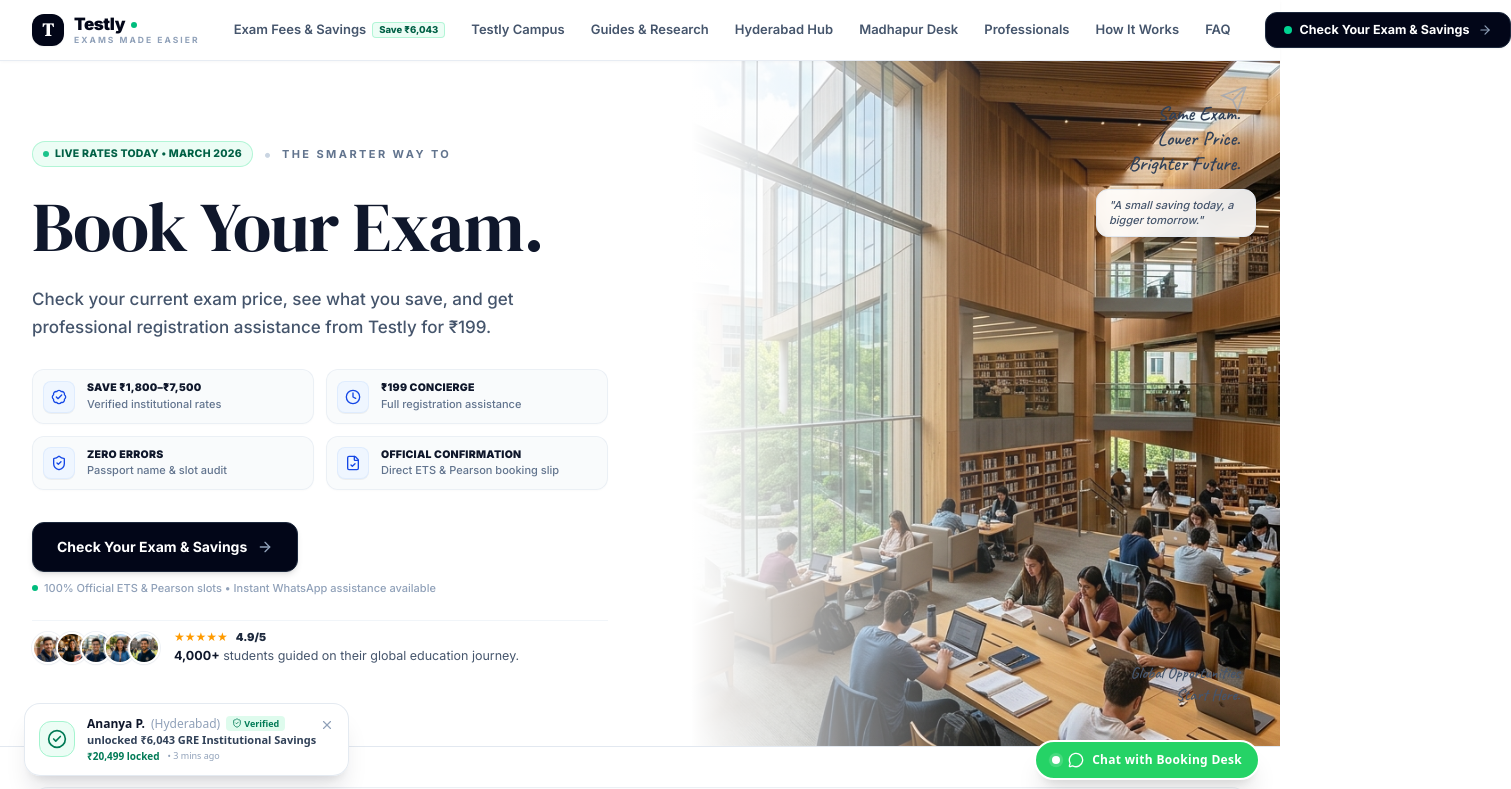
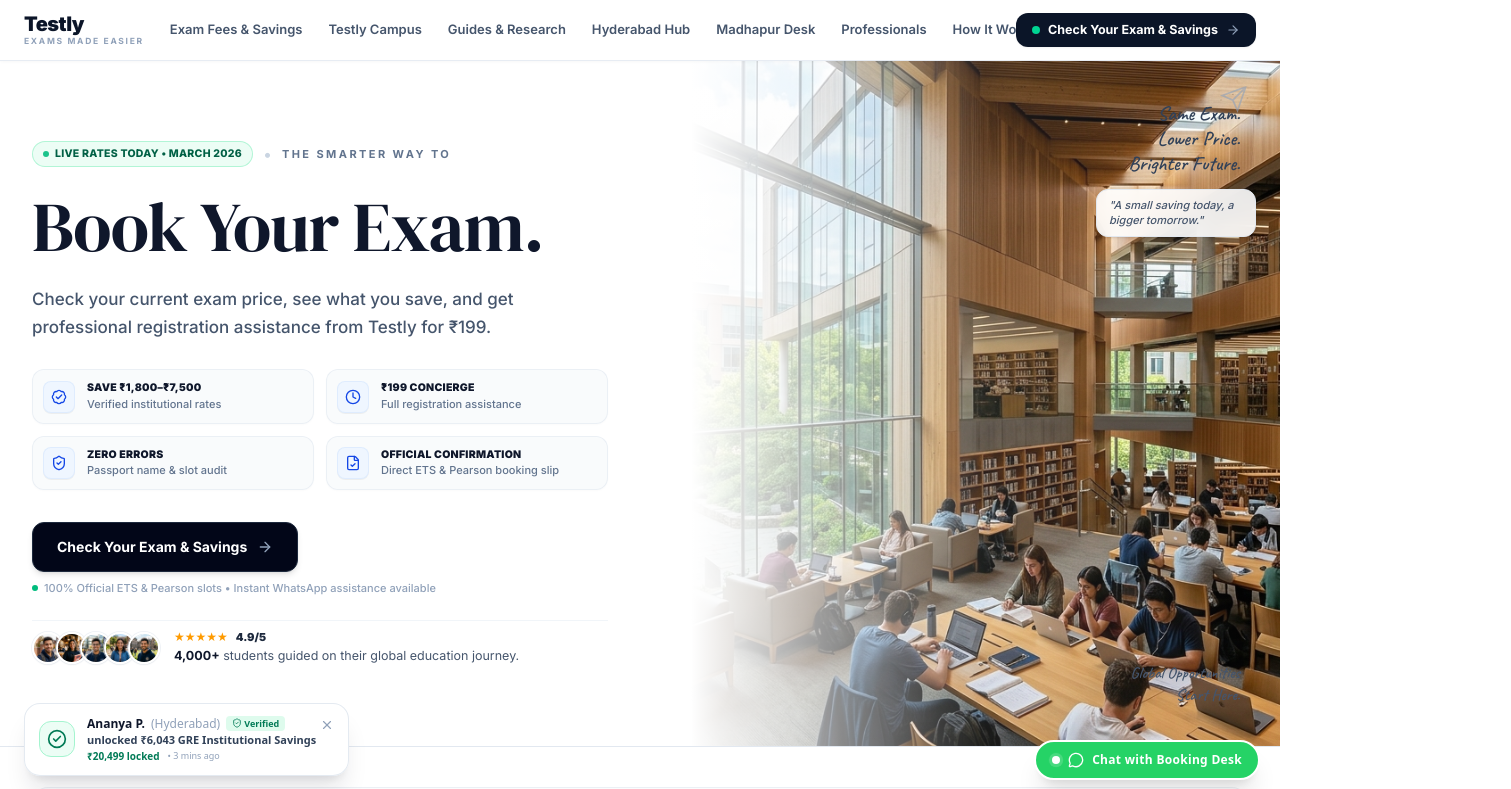
Before and after one commit to rahulbathula04/testly, a React (Vite) app: page / in a window 1280 px wide. Shown: the top 789 px of the page, 1511 px wide, since content can reach past the window. Built offline with nearby package versions, Linux system fonts and the light colour scheme.

Commit message:
fix: eliminate horizontal overflow, match exact navbar reference dimensions, and update support phone to 9347379041

```diff
--- a/index.html
+++ b/index.html
@@ -54,7 +54,7 @@
       "url": "https://testly.in/",
       "logo": "https://testly.in/favicon.svg",
       "description": "Professional candidate services and exam registration advisory providing discounted official exam vouchers and zero-defect registration assistance for Indian students.",
-      "telephone": "+91-9876543210",
+      "telephone": "+91-9347379041",
       "areaServed": {
         "@type": "Country",
         "name": "India"
--- a/src/App.jsx
+++ b/src/App.jsx
@@ -155,11 +155,11 @@
       case 'home':
       default:
         return (
-          <div className="min-h-screen bg-white flex flex-col font-[Inter,system-ui,sans-serif] antialiased">
+          <div className="min-h-screen bg-white flex flex-col font-[Inter,system-ui,sans-serif] antialiased w-full max-w-full overflow-x-hidden">
             {/* Navigation */}
             <Navbar onOpenBooking={handleOpenFunnel} onNavigate={navigate} />
 
-            <main className="flex-grow">
+            <main className="flex-grow w-full max-w-full overflow-x-hidden">
               {/* 1. HERO — The Smarter Way to Book Your Exam */}
               <Hero onBookTest={handleOpenFunnel} />
 
--- a/src/components/ExitIntentModal.jsx
+++ b/src/components/ExitIntentModal.jsx
@@ -57,7 +57,7 @@
     }
   };
 
-  const waHoldUrl = `https://wa.me/919876543210?text=${encodeURIComponent(
+  const waHoldUrl = `https://wa.me/919347379041?text=${encodeURIComponent(
     'Hi Testly! Please hold today’s institutional discount rate for me before daily quota resets.'
   )}`;
 
--- a/src/components/FAQSection.jsx
+++ b/src/components/FAQSection.jsx
@@ -27,7 +27,7 @@
     setOpenIdx(openIdx === i ? null : i);
   };
 
-  const waUrl = `https://wa.me/919302333144?text=${encodeURIComponent(
+  const waUrl = `https://wa.me/919347379041?text=${encodeURIComponent(
     'Hi Testly! I have a question about exam booking and registration assistance.'
   )}`;
 
@@ -123,7 +123,7 @@
             </a>
 
             <div className="pt-2 border-t border-slate-100 text-[10.5px] text-slate-400 font-medium space-y-0.5">
-              <p>Direct: <span className="font-bold text-slate-700">+91 9302 333 144</span></p>
+              <p>Direct: <span className="font-bold text-slate-700">+91 93473 79041</span></p>
               <p>Mon – Sat, 9:00 AM – 9:00 PM IST</p>
             </div>
           </div>
--- a/src/components/Hero.jsx
+++ b/src/components/Hero.jsx
@@ -18,7 +18,7 @@
 
 export default function Hero({ onBookTest }) {
   return (
-    <section className="relative bg-white border-b border-slate-200 overflow-hidden min-h-[520px]">
+    <section className="relative bg-white border-b border-slate-200 overflow-hidden min-h-[520px] w-full max-w-full">
 
       {/* ── Right-side photo panel ── */}
       <div className="absolute inset-y-0 right-0 w-[46%] hidden lg:block">
--- a/src/components/LeadCaptureModal.jsx
+++ b/src/components/LeadCaptureModal.jsx
@@ -60,7 +60,7 @@
     onClose();
   };
 
-  const directWaUrl = `https://wa.me/919876543210?text=${encodeURIComponent(
+  const directWaUrl = `https://wa.me/919347379041?text=${encodeURIComponent(
     `Hi Testly! I want to check exam slot availability for ${exam} (${timing}) and lock in the ₹${currentPricing.testlyPrice.toLocaleString('en-IN')} rate with ₹199 Concierge.`
   )}`;
 
@@ -290,7 +290,7 @@
               </div>
 
               <a
-                href={`https://wa.me/919876543210?text=${encodeURIComponent(`Hi Testly! I just submitted my booking request for ${exam} (${name}). Please share available test slots.`)}`}
+                href={`https://wa.me/919347379041?text=${encodeURIComponent(`Hi Testly! I just submitted my booking request for ${exam} (${name}). Please share available test slots.`)}`}
                 target="_blank"
                 rel="noopener noreferrer"
                 className="w-full bg-[#25D366] hover:bg-[#128C7E] text-white font-bold text-xs py-3 px-4 rounded-xl flex items-center justify-center gap-2 shadow-md transition-all"
--- a/src/components/MobileStickyBar.jsx
+++ b/src/components/MobileStickyBar.jsx
@@ -41,7 +41,7 @@
 
       <div className="flex items-center gap-1.5 shrink-0">
         <a
-          href={`https://wa.me/919876543210?text=${encodeURIComponent('Hi Testly! I want to check exam slot availability and save on my exam fee.')}`}
+          href={`https://wa.me/919347379041?text=${encodeURIComponent('Hi Testly! I want to check exam slot availability and save on my exam fee.')}`}
           target="_blank"
           rel="noopener noreferrer"
           className="p-2.5 rounded-xl bg-[#25D366]/15 text-[#128C7E] border border-[#25D366]/40 flex items-center justify-center"
--- a/src/components/Navbar.jsx
+++ b/src/components/Navbar.jsx
@@ -2,7 +2,7 @@
 import { ArrowRight, Menu, X, ShieldCheck, ChevronDown, Sparkles } from 'lucide-react';
 
 const NAV_ITEMS = [
-  { label: 'Exam Fees & Savings', href: '/exam-fees', badge: 'Save ₹6,043' },
+  { label: 'Exam Fees & Savings', href: '/exam-fees' },
   { label: 'Testly Campus', href: '/campus' },
   { label: 'Guides & Research', href: '/guides' },
   { label: 'Hyderabad Hub', href: '/locations/hyderabad' },
@@ -38,62 +38,48 @@
   };
 
   return (
-    <header className="sticky top-0 z-50 bg-white/85 backdrop-blur-xl border-b border-slate-200/80 shadow-[0_1px_3px_rgba(15,23,42,0.03)] transition-all">
-      <div className="max-w-7xl mx-auto px-4 sm:px-6 lg:px-8 h-15 flex items-center justify-between gap-3 xl:gap-6">
+    <header className="sticky top-0 z-50 bg-white/90 backdrop-blur-xl border-b border-slate-200/80 shadow-[0_1px_3px_rgba(15,23,42,0.03)] transition-all w-full overflow-x-clip">
+      <div className="max-w-7xl mx-auto px-3 sm:px-5 lg:px-6 h-15 flex items-center justify-between gap-1.5 xl:gap-4 w-full">
 
         {/* ── Brand Logo ── */}
         <a
           href="/"
           onClick={(e) => handleClick(e, '/')}
-          className="flex items-center gap-2.5 shrink-0 select-none group cursor-pointer"
+          className="flex items-center gap-2 shrink-0 select-none group cursor-pointer"
         >
-          <div className="w-8 h-8 rounded-xl bg-slate-950 flex items-center justify-center text-white shadow-xs group-hover:scale-105 transition-transform">
-            <span style={{ fontFamily: "'DM Serif Display', serif" }} className="text-lg font-black leading-none">
-              T
+          <div className="flex flex-col justify-center">
+            <span className="text-[20px] font-black text-[#0B1528] tracking-tight leading-none">
+              Testly
             </span>
-          </div>
-
-          <div className="flex flex-col justify-center">
-            <div className="flex items-center gap-1.5 leading-tight">
-              <span className="text-[17px] font-black text-slate-950 tracking-tight">
-                Testly
-              </span>
-              <span className="w-1.5 h-1.5 rounded-full bg-emerald-500" />
-            </div>
-            <span className="text-[8.5px] font-bold text-slate-400 uppercase tracking-[0.24em] leading-tight">
+            <span className="text-[8.5px] font-bold text-slate-400 uppercase tracking-[0.2em] leading-tight mt-0.5">
               Exams Made Easier
             </span>
           </div>
         </a>
 
-        {/* ── Desktop Nav Items (Polished, Premium Spacing) ── */}
-        <nav className="hidden lg:flex items-center gap-0.5 xl:gap-1.5">
+        {/* ── Desktop Nav Items (Exact Reference Match: Compact, Fits 1024px+) ── */}
+        <nav className="hidden lg:flex items-center gap-0.5 xl:gap-1.5 shrink min-w-0">
           {NAV_ITEMS.map((item) => (
             <a
               key={item.label}
               href={item.href}
               onClick={(e) => handleClick(e, item.href)}
-              className="text-[12.5px] xl:text-[13px] font-semibold text-slate-600 hover:text-slate-950 hover:bg-slate-100/70 px-2.5 py-1.5 rounded-lg transition-all whitespace-nowrap flex items-center gap-1.5 group"
+              className="text-[11.5px] xl:text-[13px] font-semibold text-slate-600 hover:text-slate-950 hover:bg-slate-100/70 px-1.5 xl:px-2.5 py-1.5 rounded-lg transition-all whitespace-nowrap"
             >
-              <span>{item.label}</span>
-              {item.badge && (
-                <span className="text-[9.5px] font-extrabold text-emerald-800 bg-emerald-50 border border-emerald-200/80 px-1.5 py-0.2 rounded group-hover:bg-emerald-100 transition-colors">
-                  {item.badge}
-                </span>
-              )}
+              {item.label}
             </a>
           ))}
         </nav>
 
         {/* ── Right-Side Premium CTA ── */}
-        <div className="hidden md:flex items-center gap-3 shrink-0">
+        <div className="hidden lg:flex items-center shrink-0">
           <button
             onClick={() => onOpenBooking('GRE')}
-            className="group relative inline-flex items-center gap-2 bg-slate-950 hover:bg-slate-900 text-white text-[12.5px] font-bold px-4.5 py-2 rounded-xl shadow-xs hover:shadow-md transition-all duration-150 active:scale-[0.98] cursor-pointer border border-slate-800"
+            className="group relative inline-flex items-center gap-2 bg-[#0B1528] hover:bg-slate-900 text-white text-[11.5px] xl:text-[12.5px] font-bold px-3.5 xl:px-4 py-2 rounded-xl shadow-xs hover:shadow-md transition-all duration-150 active:scale-[0.98] cursor-pointer whitespace-nowrap"
           >
-            <span className="w-2 h-2 rounded-full bg-emerald-400 animate-pulse" />
+            <span className="w-2 h-2 rounded-full bg-emerald-400 animate-pulse shrink-0" />
             <span>Check Your Exam & Savings</span>
-            <ArrowRight className="w-3.5 h-3.5 text-slate-400 group-hover:text-white group-hover:translate-x-0.5 transition-all" />
+            <ArrowRight className="w-3.5 h-3.5 text-slate-400 group-hover:text-white group-hover:translate-x-0.5 transition-all shrink-0" />
           </button>
         </div>
 
--- a/src/components/WhatsAppWidget.jsx
+++ b/src/components/WhatsAppWidget.jsx
@@ -4,7 +4,7 @@
 export default function WhatsAppWidget() {
   const [isOpen, setIsOpen] = useState(false);
 
-  const defaultPhone = '919876543210';
+  const defaultPhone = '919347379041';
   const defaultMessage = encodeURIComponent(
     'Hi Testly! I want to check exam registration, institutional rates, and book the ₹199 registration concierge.'
   );
--- a/src/index.css
+++ b/src/index.css
@@ -23,6 +23,20 @@
   }
 }
 
+html, body {
+  overflow-x: hidden;
+  max-width: 100vw;
+  width: 100%;
+  margin: 0;
+  padding: 0;
+}
+
+#root {
+  overflow-x: hidden;
+  max-width: 100%;
+  width: 100%;
+}
+
 /* Custom smooth transitions and animations */
 .badge-float {
   animation: float 6s ease-in-out infinite;
```
